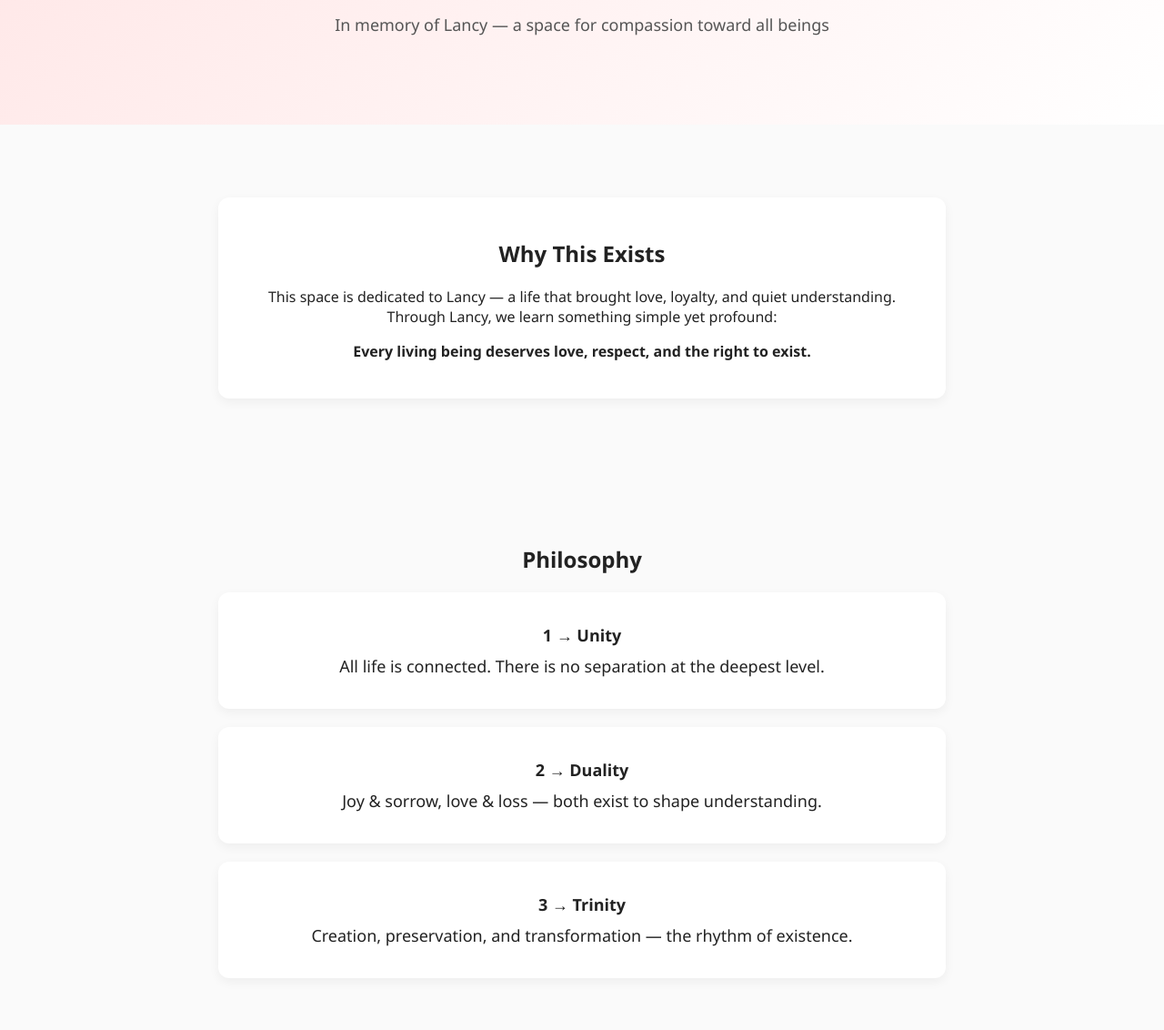
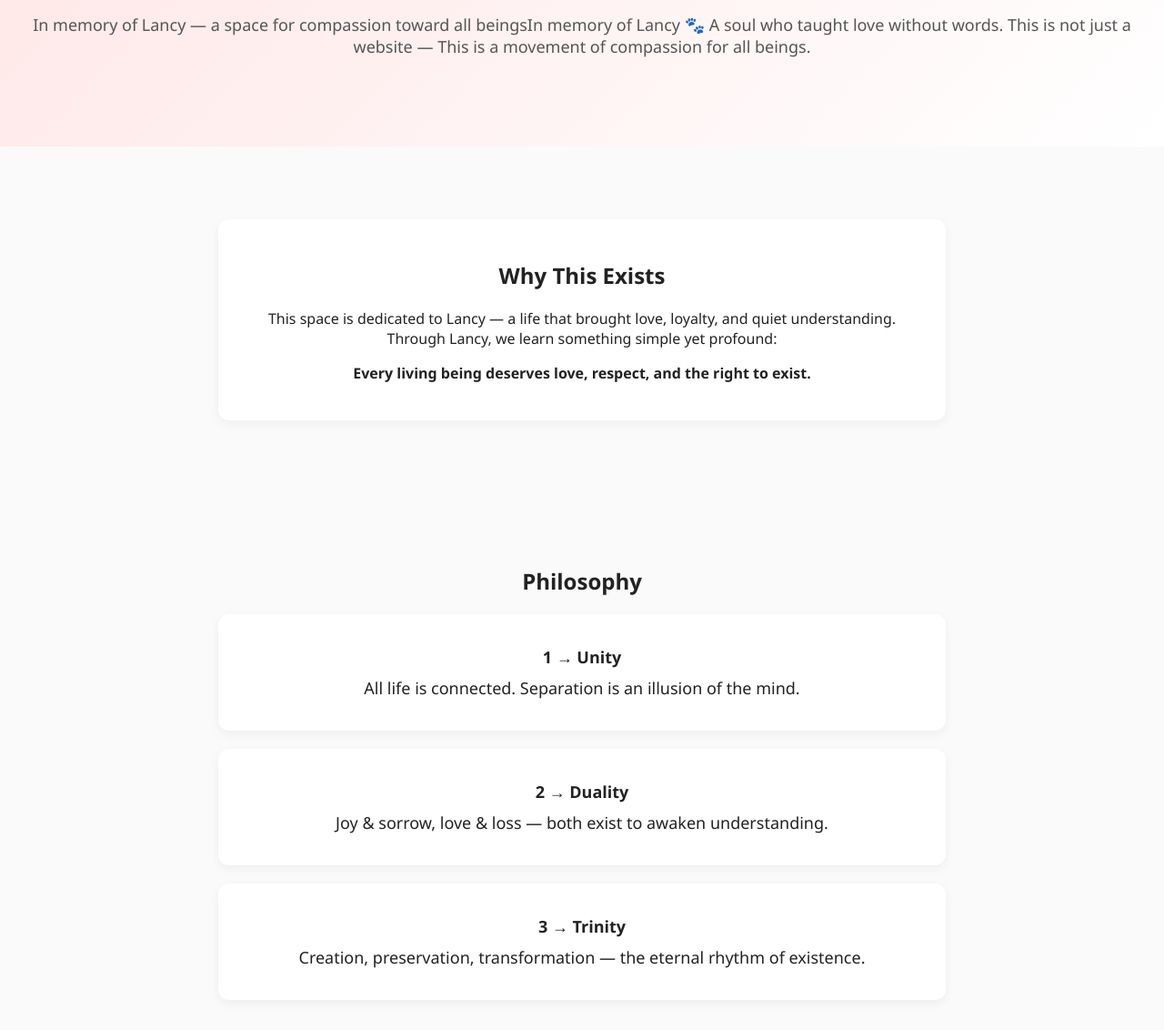
Before and after one commit to dkghosh2019/lancy-site, a plain HTML site: page index.html in a window 1280 px wide. Shown: the part 168-1300 px from the top of the page at 91% size. Drawn offline with Linux system fonts and the light colour scheme.

Commit message:
Revise text in index.html for clarity and impact
Updated the subtitle and philosophy sections to enhance the message.

```diff
--- a/index.html
+++ b/index.html
@@ -59,7 +59,11 @@
   <!-- HERO -->
   <div class="hero">
     <h1>Lancy Love ❤️</h1>
-    <p class="subtitle">In memory of Lancy — a space for compassion toward all beings</p>
+    <p class="subtitle">In memory of Lancy — a space for compassion toward all beingsIn memory of Lancy 🐾
+A soul who taught love without words.
+
+This is not just a website —
+This is a movement of compassion for all beings.</p>
   </div>
 
   <!-- STORY -->
@@ -80,17 +84,20 @@
 
     <div class="card">
       <p><b>1 → Unity</b></p>
-      <p>All life is connected. There is no separation at the deepest level.</p>
+      <p>All life is connected.
+Separation is an illusion of the mind.</p>
     </div>
 
     <div class="card">
       <p><b>2 → Duality</b></p>
-      <p>Joy & sorrow, love & loss — both exist to shape understanding.</p>
+      <p>Joy & sorrow, love & loss —
+both exist to awaken understanding.</p>
     </div>
 
     <div class="card">
       <p><b>3 → Trinity</b></p>
-      <p>Creation, preservation, and transformation — the rhythm of existence.</p>
+      <p>Creation, preservation, transformation —
+the eternal rhythm of existence.</p>
     </div>
   </div>
 
```
